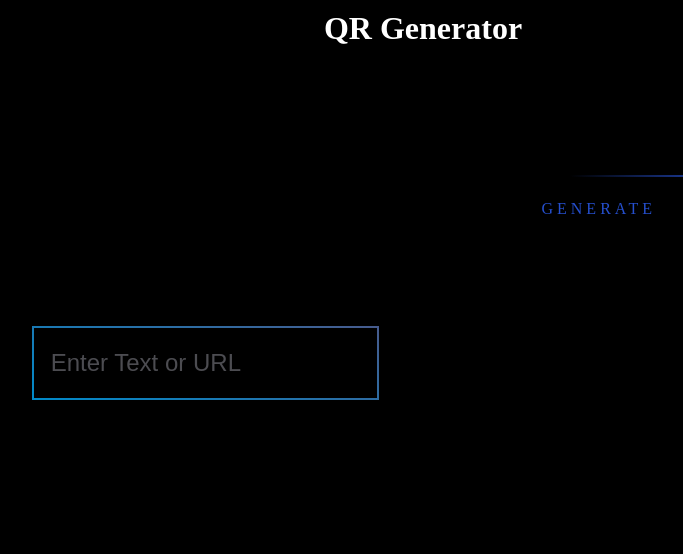
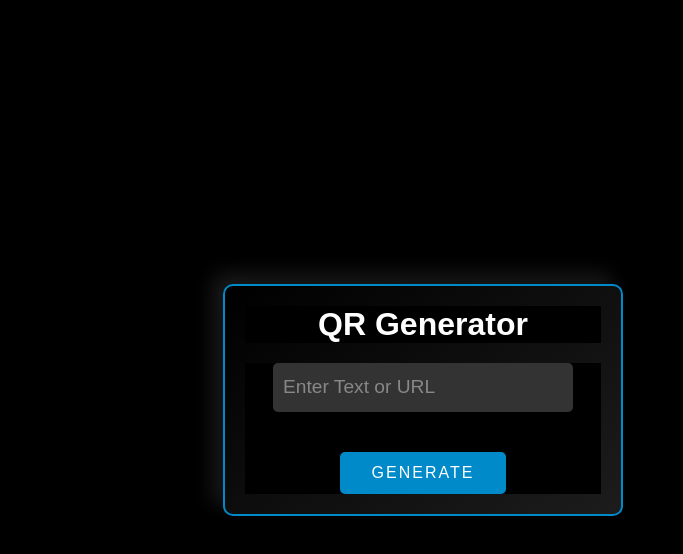
Before and after one commit to Elisamuelvaz/QR-Generator, a plain HTML site: page index.html in a window 1280 px wide. Shown: the whole page, without its empty margins (217-900 px from the left). Drawn offline with Linux system fonts and the light colour scheme.

Commit message:
Updated for center allignment.

```diff
--- a/styles.css
+++ b/styles.css
@@ -4,174 +4,90 @@
   padding: 0;
   box-sizing: border-box;
 }
+
+body {
+  font-family: Arial, sans-serif;
+  display: flex;
+  justify-content: center;
+  align-items: center;
+  min-height: 100vh;
+  text-align: center;
+  color: white;
+}
+
 h1 {
   text-align: center;
+  margin-bottom: 20px;
 }
 
 #qrcode {
-  align-items: center;
-  margin-top: 10%;
-  margin-right: 50px;
-  margin-left: 50px;
+  margin: 20px auto;
   width: 190px;
   height: 190px;
-  padding-bottom: 10px;
 }
 
 .form {
   text-align: center;
-  padding-top: 10px;
+  padding: 20px;
+  border: 2px solid #008ac9;
+  border-radius: 10px;
+  background: linear-gradient(145deg, #000000, #1c1c1c);
+  box-shadow: 10px 10px 20px #000000, -10px -10px 20px #1c1c1c;
+  max-width: 400px;
+  width: 100%;
 }
 
 input {
   font-family: sans-serif;
   line-height: 1.5;
-  font-size: 1.5rem;
+  font-size: 1.2rem;
   color: #f3f3f3;
-  min-width: 12em;
+  width: calc(100% - 20px);
+  max-width: 300px;
+  margin: 0 auto 20px auto;
+  padding: 10px;
+  background-color: #333;
+  border: none;
+  border-radius: 5px;
 }
 
 ::placeholder {
-  color: #4c4c51;
+  color: #888;
 }
 
 .input_wrapper {
   position: relative;
-  background: linear-gradient(21deg, #008ac9, #475b8d);
-  padding: 2px;
-  display: inline-block;
-}
-
-.input_wrapper *:not(span) {
-  position: relative;
-  display: inherit;
-  margin: 0;
-  border: none;
-  outline: none;
-  padding: 0.7em;
-  z-index: 1;
-}
-
-.input_wrapper *:not(span):focus + span {
-  opacity: 1;
-  transform: scale(1);
-}
-
-.input_wrapper span {
-  transform: scale(0.993, 0.94);
-  transition: transform 0.5s, opacity 0.25s;
-  opacity: 0;
-  position: absolute;
-  z-index: 0;
-  margin: 4px;
-  inset: 0;
-  pointer-events: none;
-  box-shadow: inset 3px -3px 30px #0e2398, -3px 3px 30px #008ac9;
-}
-
-.title-color {
-  color: #ffffff;
+  display: flex;
+  justify-content: center;
+  margin-bottom: 20px;
 }
 
 a {
-  align-items: center;
-  position: relative;
   display: inline-block;
-  padding: 25px 30px;
-  margin: 10%;
-  color: rgb(37, 79, 206);
+  padding: 10px 30px;
+  color: #f3f3f3;
   text-decoration: none;
   text-transform: uppercase;
-  transition: 0.5s;
-  letter-spacing: 4px;
-  overflow: hidden;
-  margin-right: 10%;
+  transition: all 0.3s ease;
+  letter-spacing: 2px;
+  border: 2px solid #008ac9;
+  border-radius: 5px;
+  background: #008ac9;
+  color: white;
 }
+
 a:hover {
-  align-items: center;
-  background: rgb(37, 79, 206);
-  color: #050801;
-  box-shadow: 0 0 5px rgb(37, 79, 206), 0 0 25px rgb(37, 79, 206),
-    0 0 50px rgb(37, 79, 206), 0 0 200px rgb(37, 79, 206);
-  -webkit-box-reflect: below 1px linear-gradient(transparent, #0005);
+  background: white;
+  color: #008ac9;
+  border: 2px solid #008ac9;
+  box-shadow: 0px 0px 20px #008ac9;
 }
-a span {
-  align-items: center;
-  position: absolute;
-  display: block;
+
+#qrcode-container {
+  margin-top: 20px;
+  display: none;
 }
-a span:nth-child(1) {
-  align-items: center;
-  top: 0;
-  left: 0;
-  width: 100%;
-  height: 2px;
-  background: linear-gradient(90deg, transparent, rgb(37, 79, 206));
-  animation: animate1 1.5s linear infinite;
+
+canvas {
+  margin: auto;
 }
-@keyframes animate1 {
-  0% {
-    left: -100%;
-  }
-  50%,
-  100% {
-    left: 100%;
-  }
-}
-a span:nth-child(2) {
-  align-items: center;
-  top: -100%;
-  right: 0;
-  width: 2px;
-  height: 100%;
-  background: linear-gradient(180deg, transparent, rgb(37, 79, 206));
-  animation: animate2 1.5s linear infinite;
-  animation-delay: 0.5s;
-}
-@keyframes animate2 {
-  0% {
-    top: -100%;
-  }
-  50%,
-  100% {
-    top: 100%;
-  }
-}
-a span:nth-child(3) {
-  align-items: center;
-  bottom: 0;
-  right: 0;
-  width: 100px;
-  height: 2px;
-  background: linear-gradient(270deg, transparent, rgb(37, 79, 206));
-  animation: animate3 1.5s linear infinite;
-  animation-delay: 0.75s;
-}
-@keyframes animate3 {
-  0% {
-    right: -100%;
-  }
-  50%,
-  100% {
-    right: 100%;
-  }
-}
-a span:nth-child(4) {
-  align-items: center;
-  bottom: -100%;
-  left: 0;
-  width: 2px;
-  height: 100%;
-  background: linear-gradient(360deg, transparent, rgb(37, 79, 206));
-  animation: animate4 1.5s linear infinite;
-  animation-delay: 1.25s;
-}
-@keyframes animate4 {
-  0% {
-    bottom: -100%;
-  }
-  50%,
-  100% {
-    bottom: 100%;
-  }
-}
```
